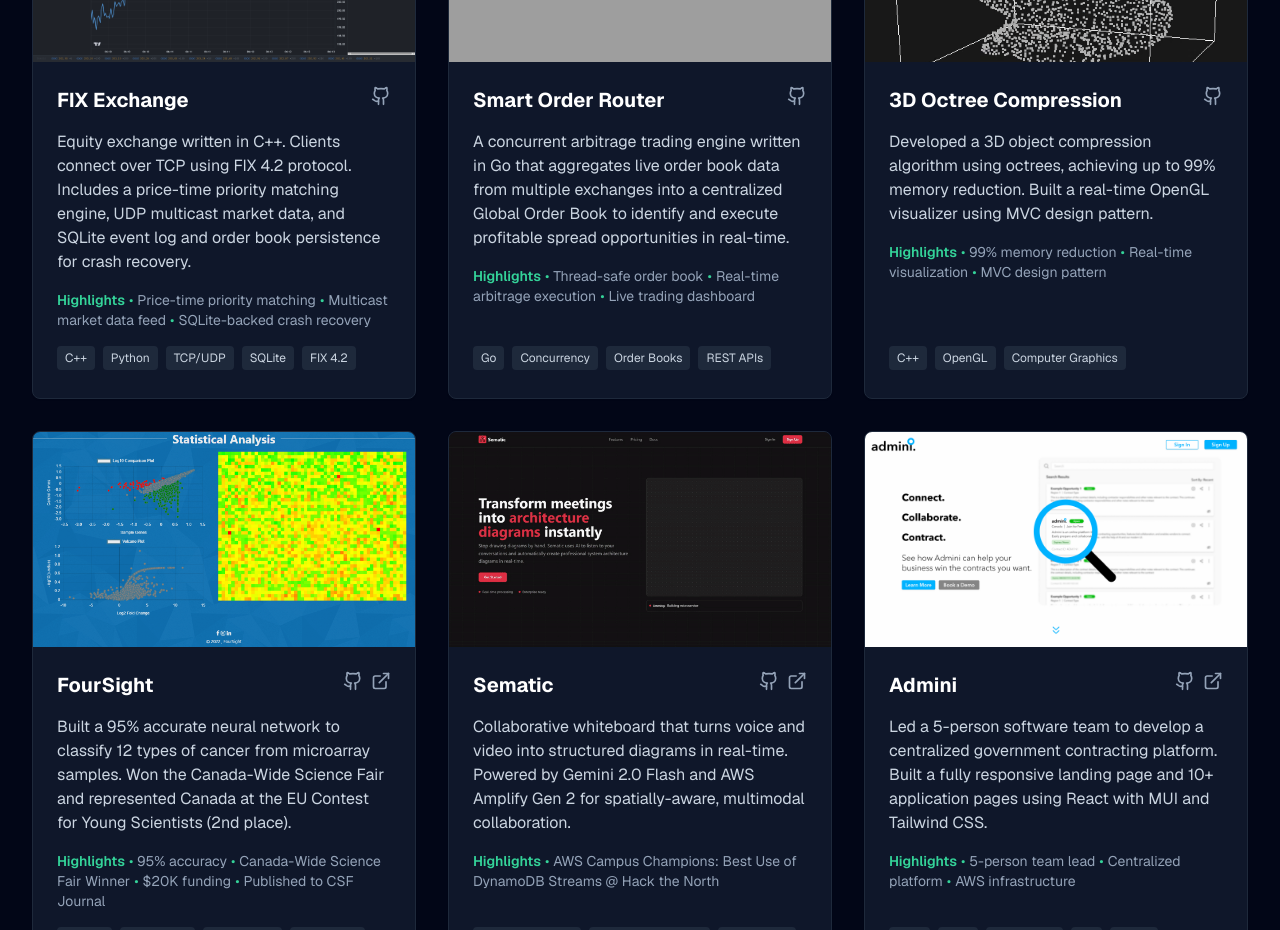
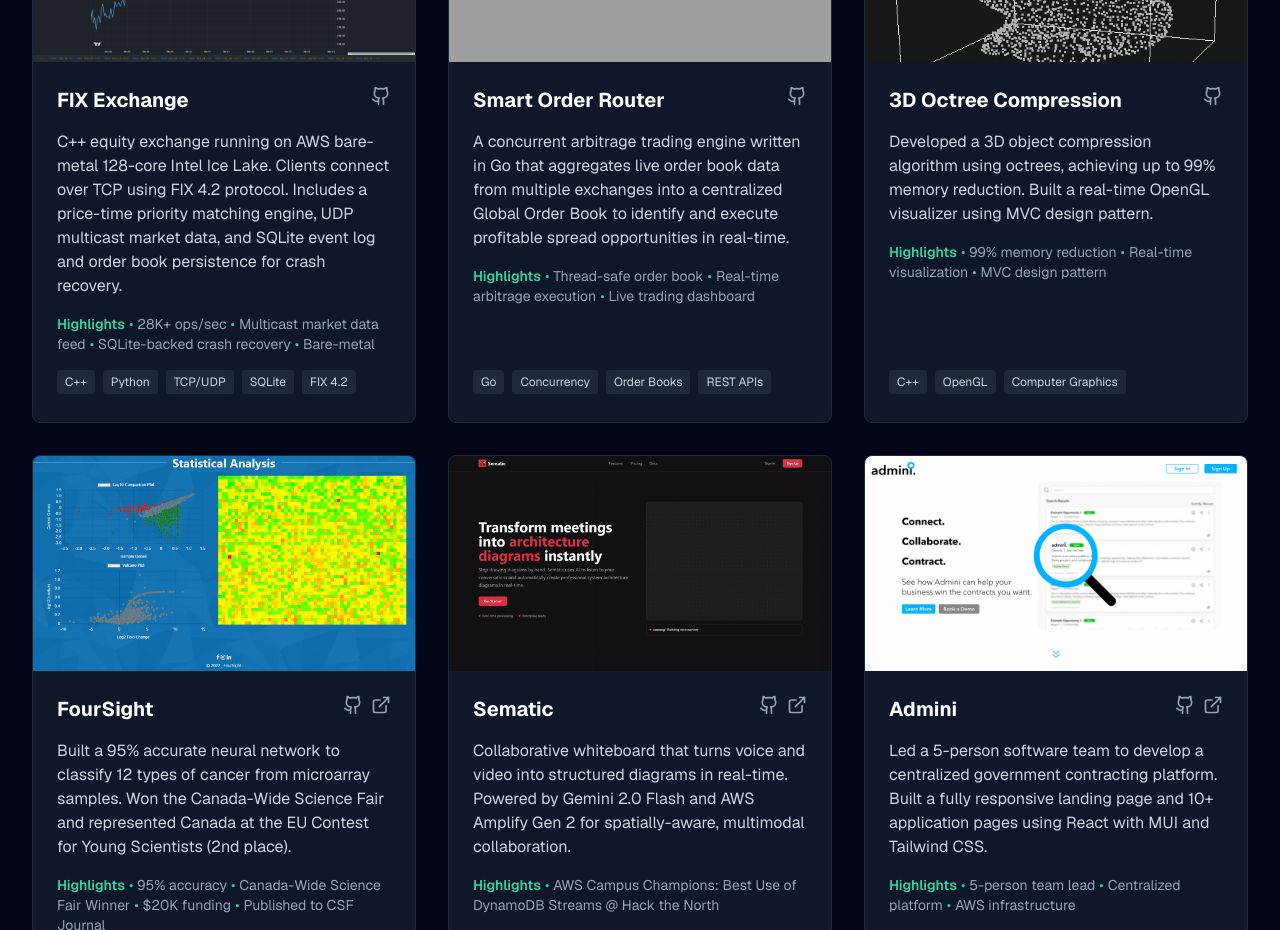
Before and after one commit to koralkulacoglu/portfolio, a Next.js app: page / in a window 1280 px wide. Shown: the part 3640-4570 px from the top of the page. Built offline with nearby package versions, Linux system fonts and the light colour scheme; grey boxes are pictures that could not be loaded.

Commit message:
update FIX Exchange project description

```diff
--- a/components/projects-section.tsx
+++ b/components/projects-section.tsx
@@ -16,13 +16,14 @@
     {
       title: "FIX Exchange",
       description:
-        "Equity exchange written in C++. Clients connect over TCP using FIX 4.2 protocol. Includes a price-time priority matching engine, UDP multicast market data, and SQLite event log and order book persistence for crash recovery.",
+        "C++ equity exchange running on AWS bare-metal 128-core Intel Ice Lake. Clients connect over TCP using FIX 4.2 protocol. Includes a price-time priority matching engine, UDP multicast market data, and SQLite event log and order book persistence for crash recovery.",
       technologies: ["C++", "Python", "TCP/UDP", "SQLite", "FIX 4.2"],
       categories: ["Full-Stack", "Simulations & Algorithms"],
       highlights: [
-        "Price-time priority matching",
+        "28K+ ops/sec",
         "Multicast market data feed",
         "SQLite-backed crash recovery",
+        "Bare-metal",
       ],
       github: "https://github.com/koralkulacoglu/fix-exchange",
       image: "/fix-exchange.png",
```
